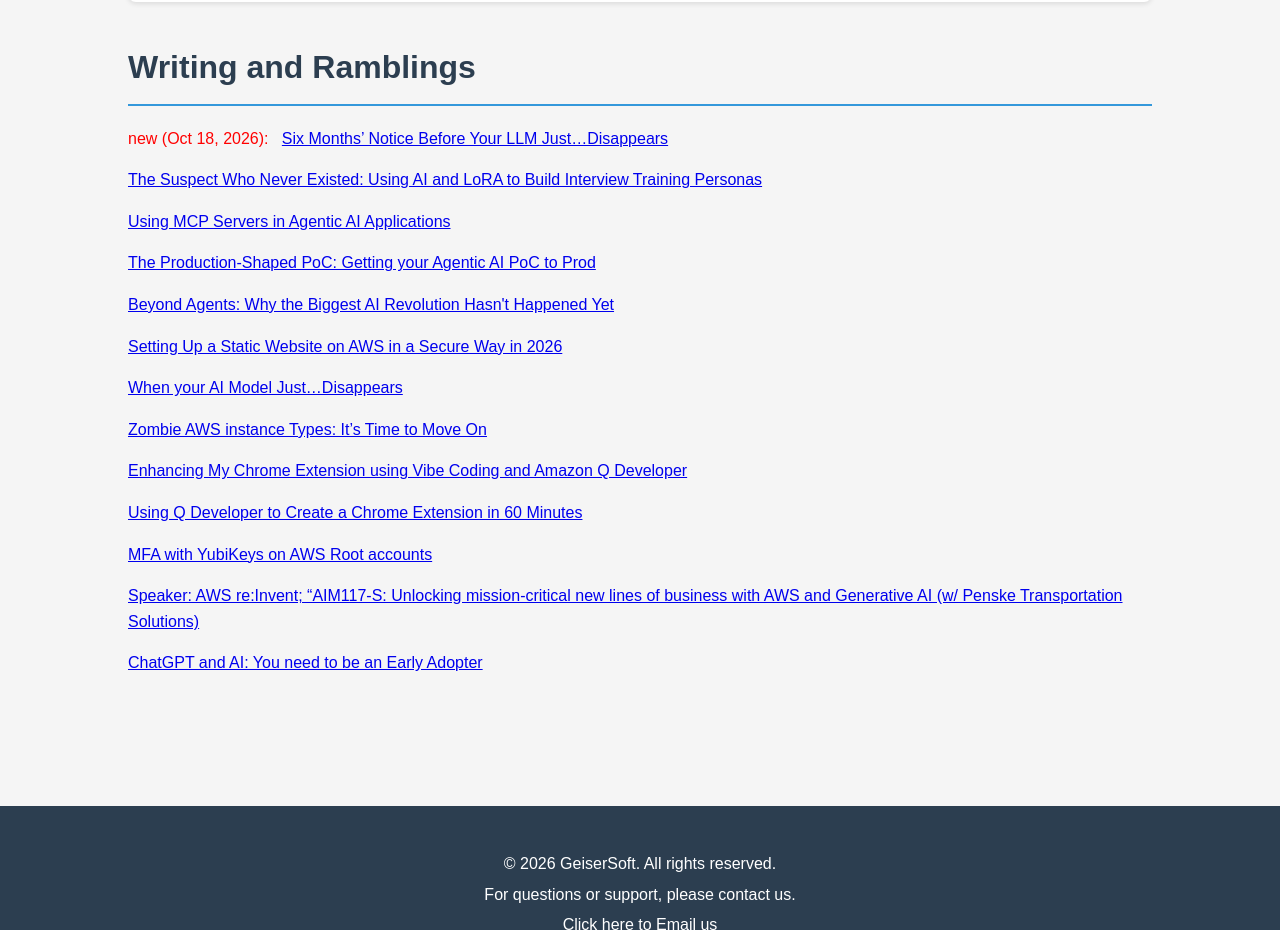
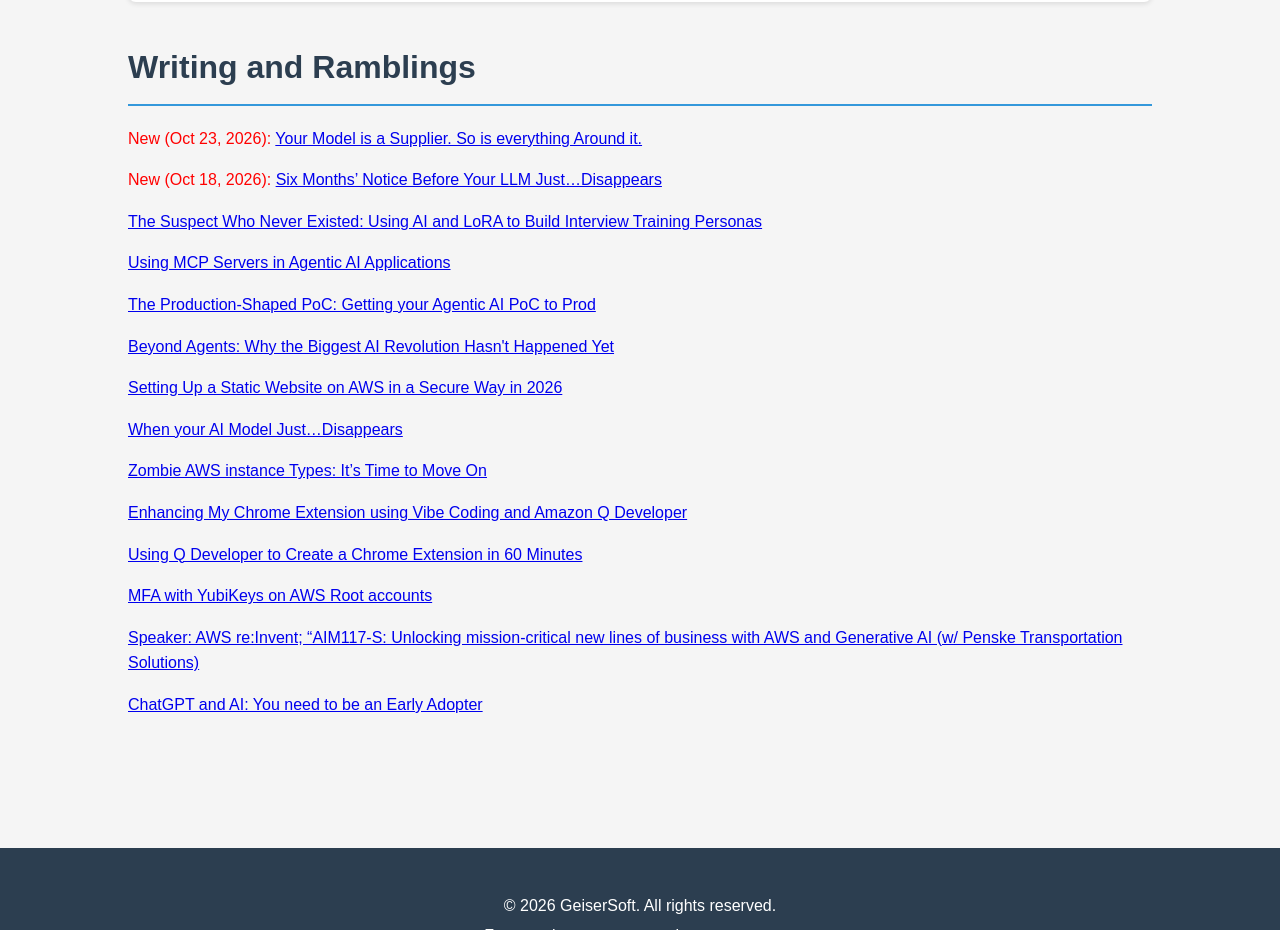
Before and after one commit to michaelgeiser/Geisersoft-com_repo, a plain HTML site: page index.html in a window 1280 px wide. Shown: the part 2562-3492 px from the top of the page. Drawn offline with Linux system fonts and the light colour scheme.

Commit message:
new articles

```diff
--- a/index.html
+++ b/index.html
@@ -108,7 +108,9 @@
             <section>
                 <h2>Writing and Ramblings</h2>
 
-                <p><font color="red">new (Oct 18, 2026): &nbsp;</font> <a href="https://medium.com/@mgeiser_33377/six-months-notice-before-your-llm-just-disappears-ab49aec188ae" target="_blank">Six Months’ Notice Before Your LLM Just…Disappears</a></p>
+                <p><font color="red">New (Oct 23, 2026): </font> <a href="https://www.linkedin.com/pulse/your-model-supplier-so-everything-around-michael-j-geiser-wpjfe/" target="_blank">Your Model is a Supplier. So is everything Around it.</a></p>
+
+                <p><font color="red">New (Oct 18, 2026): </font> <a href="https://medium.com/@mgeiser_33377/six-months-notice-before-your-llm-just-disappears-ab49aec188ae" target="_blank">Six Months’ Notice Before Your LLM Just…Disappears</a></p>
 
                 <p><a href="https://medium.com/@mgeiser_33377/the-suspect-who-never-existed-using-lora-to-build-interview-training-personas-45a15a04b30d" target="_blank">The Suspect Who Never Existed: Using AI and LoRA to Build Interview Training Personas</a></p>
 
```
